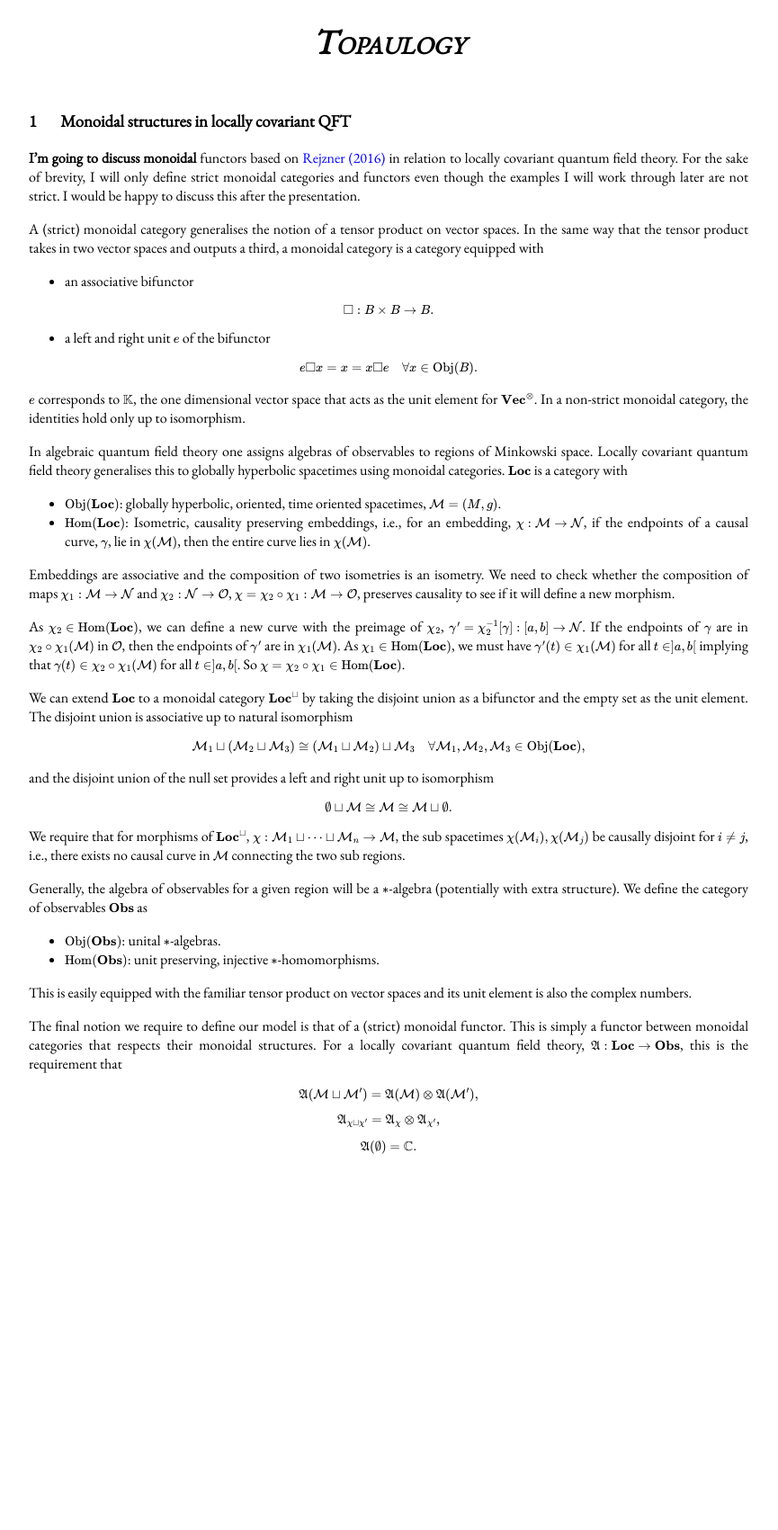
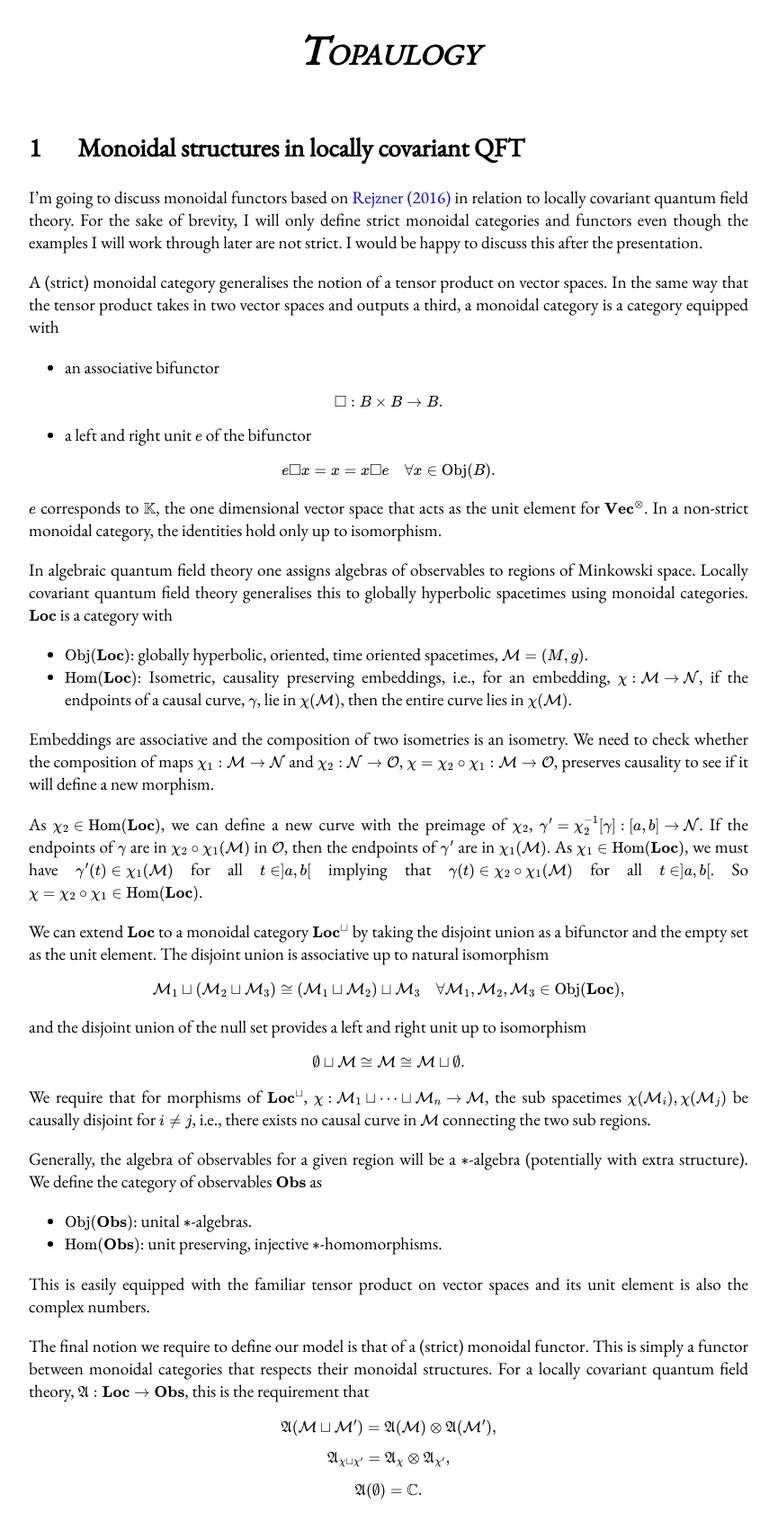
Before and after one commit to toPAULogy/toPAULogy.github.io, a Jekyll site: the page built from test.md, in a window 1280 px wide. Shown: the whole page at 90% size, without its empty margins (208-1073 px from the left). Built offline with Jekyll 4.4.1, drawn with Linux system fonts in a browser that asks for light colours; before the commit the page ends 1315 px from its top, so only the background shows below that.

Commit message:
jhabskjhbk5

```diff
--- a/style2.css
+++ b/style2.css
@@ -3,6 +3,7 @@ body {
       padding: 0px;
       font-family: EB Garamond, sans-serif;
       color: #000000;
+      font-size: 1.2rem;
 
     }
     img {
@@ -16,7 +17,6 @@ body {
     }
     a {
       color: #0000FF;
-      font-size: 1em;
       text-decoration:none;
     }
     h1 {
@@ -31,5 +31,4 @@ body {
       width: 50rem;
       max-width: 95%;
       text-align: justify;
-      font-size: 1em;
     }
--- a/test.md
+++ b/test.md
@@ -2,9 +2,9 @@
 layout: default
 title: Monoidal structures in locally covariant QFT
 ---
-### 1 &emsp; Monoidal structures in locally covariant QFT
+## 1 &emsp; Monoidal structures in locally covariant QFT
 
-**I'm going to discuss monoidal** functors based on [Rejzner (2016)](https://link.springer.com/book/10.1007/978-3-319-25901-7) in relation to locally covariant quantum field theory. For the sake of brevity, I will only define strict monoidal categories and functors even though the examples I will work through later are not strict. I would be happy to discuss this after the presentation.
+I'm going to discuss monoidal functors based on [Rejzner (2016)](https://link.springer.com/book/10.1007/978-3-319-25901-7) in relation to locally covariant quantum field theory. For the sake of brevity, I will only define strict monoidal categories and functors even though the examples I will work through later are not strict. I would be happy to discuss this after the presentation.
 
 A (strict) monoidal category generalises the notion of a tensor product on vector spaces. In the same way that the tensor product takes in two vector spaces and outputs a third, a monoidal category is a category equipped with
 
```
